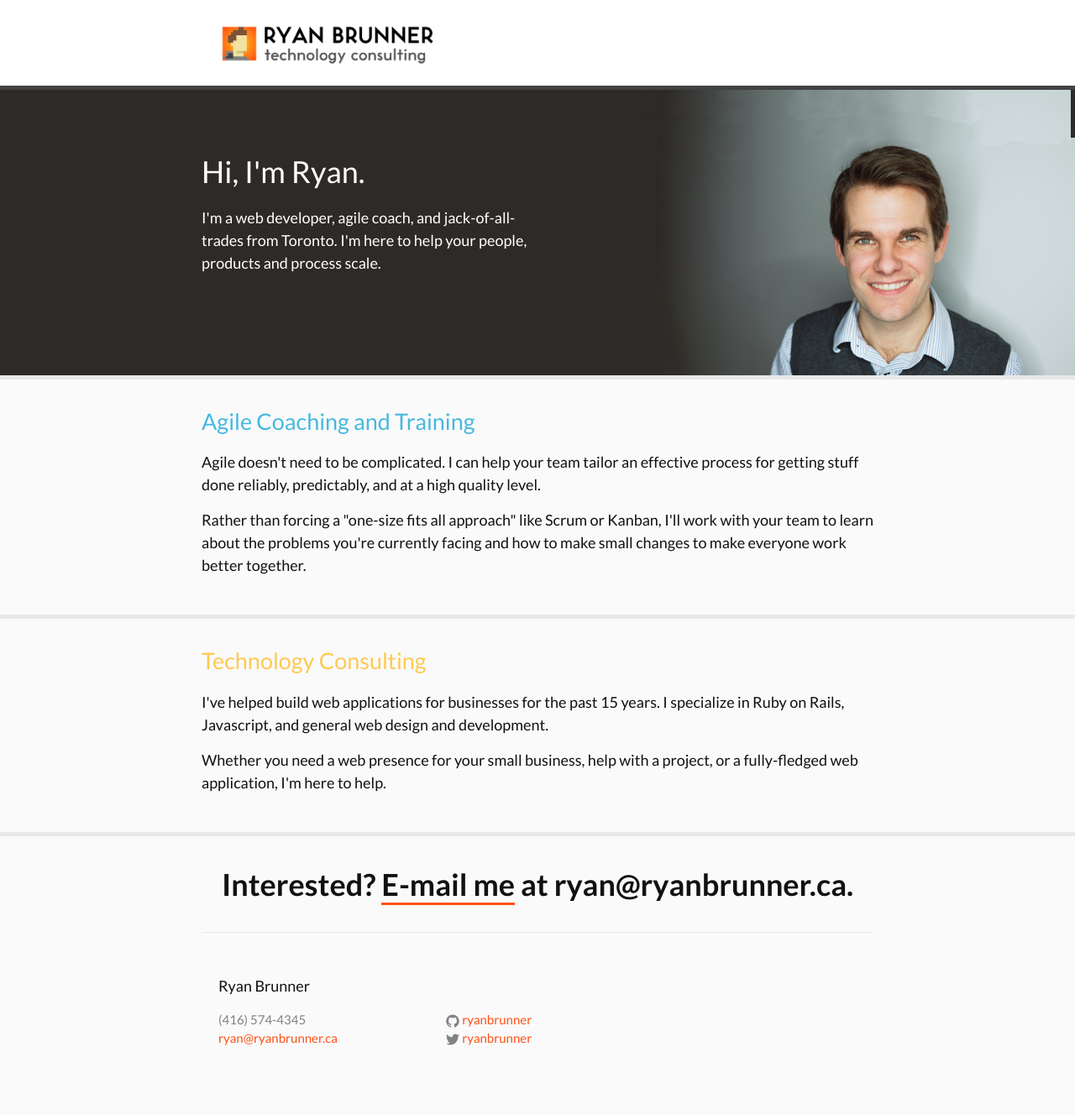
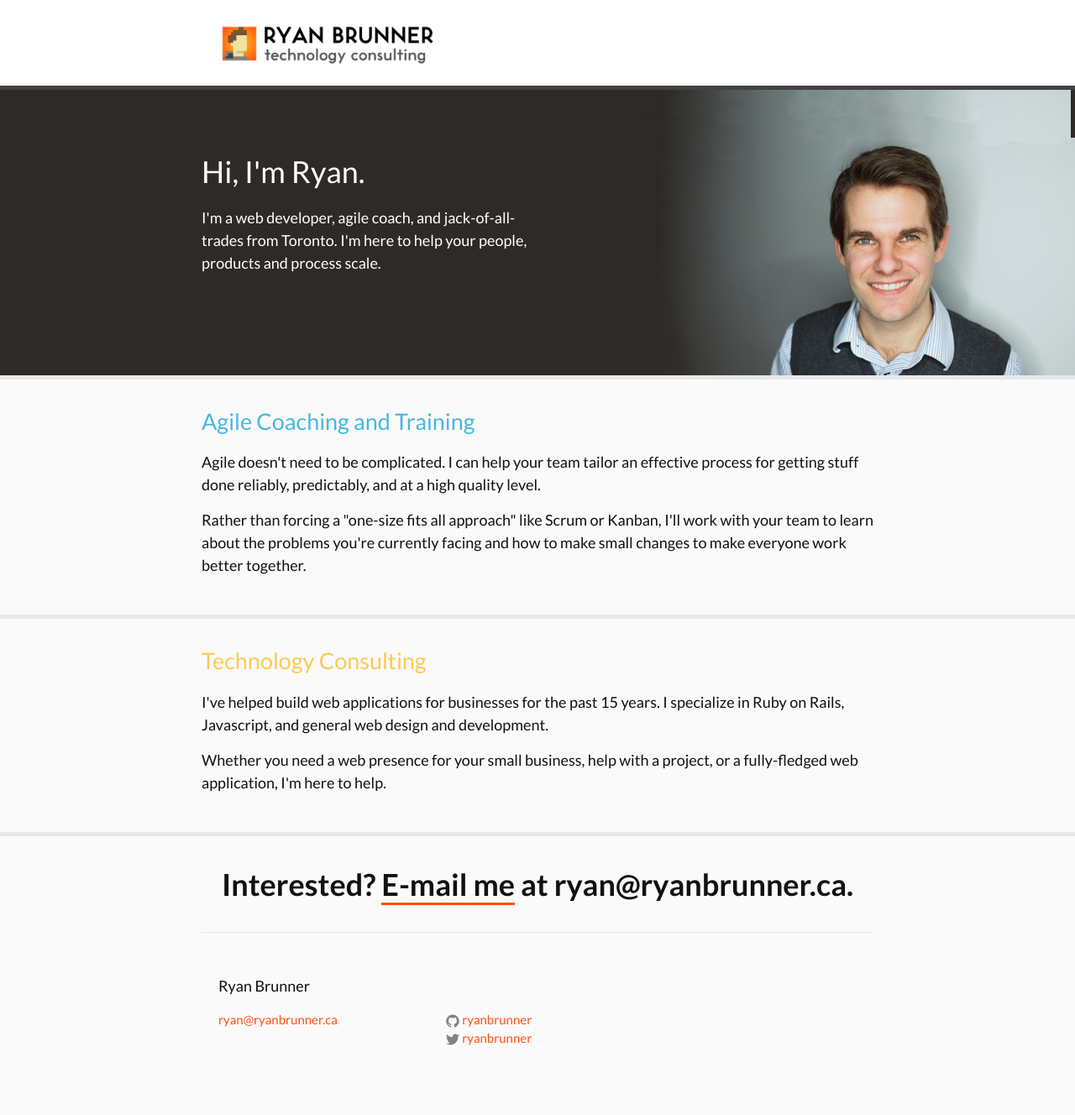
Before and after one commit to ryanbrunner/ryanbrunner.github.io, a Jekyll site: the page built from index.html, in a window 1280 px wide. Shown: the whole page at 84% size. Built offline with Jekyll 4.4.1, drawn with Linux system fonts in a browser that asks for light colours.

Commit message:
Update footer.html

```diff
--- a/_includes/footer.html
+++ b/_includes/footer.html
@@ -7,7 +7,7 @@
     <div class="footer-col-wrapper">
       <div class="footer-col footer-col-1">
         <ul class="contact-list">
-          <li>(416) 574-4345</li>
+
           <li><a href="mailto:{{ site.email }}">{{ site.email }}</a></li>
         </ul>
       </div>
```
